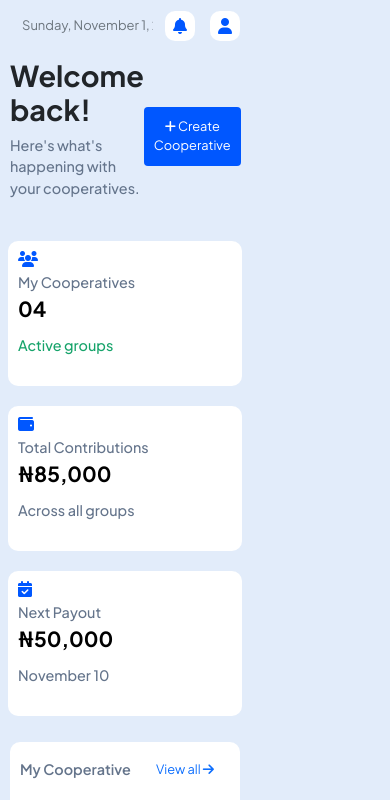
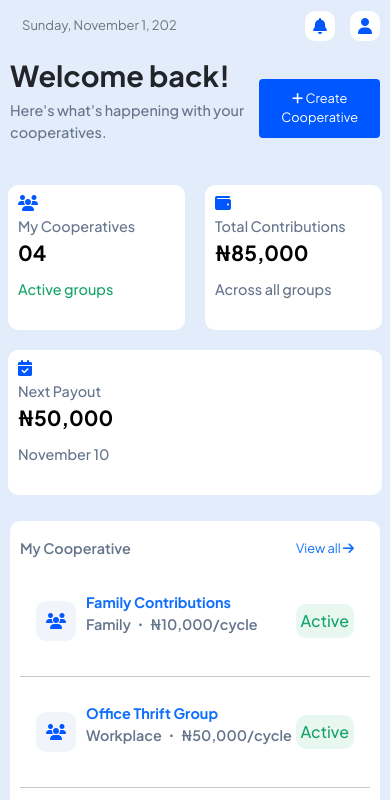
Before and after one commit to Limythei1/CoopConnect, a plain HTML site: page main_dashboard.html in a window 390 px wide. Shown: the top 800 px of the page. Drawn offline with nearby package versions, Linux system fonts and the light colour scheme.

Commit message:
Update CoopConnect website

```diff
--- a/dash.css
+++ b/dash.css
@@ -66,12 +66,11 @@ body {
 
 .main-dash {
   padding: 10px;
-  width: 100%;
 }
 
 @media (max-width:768px) {
   .main-dash {
-    width: 100%;
+    width: 100vw;
   }
 }
 
```
